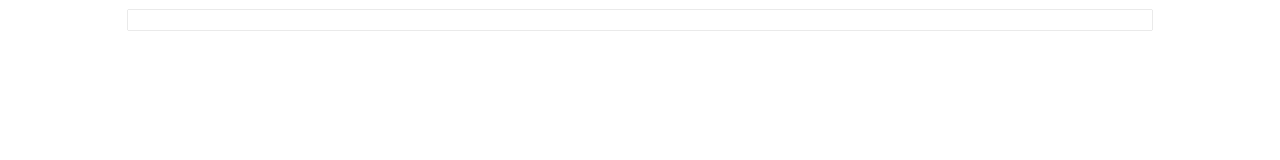
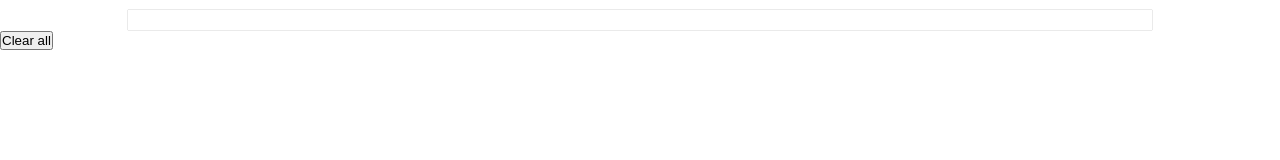
Before and after one commit to Amedzro-Elikplim/E-commerce, an Angular app: page /checkout in a window 1280 px wide. Shown: the top 160 px of the page. Built offline with nearby package versions, Linux system fonts and the light colour scheme.

Commit message:
Add button to remove all orders

```diff
--- a/src/app/components/pages/checkout-page/checkout-page.component.html
+++ b/src/app/components/pages/checkout-page/checkout-page.component.html
@@ -13,4 +13,6 @@
     </div>
  </div>
 
+ <button class="clear-button" (click)="clearAll()" >Clear all</button>
+
 </section>
```
